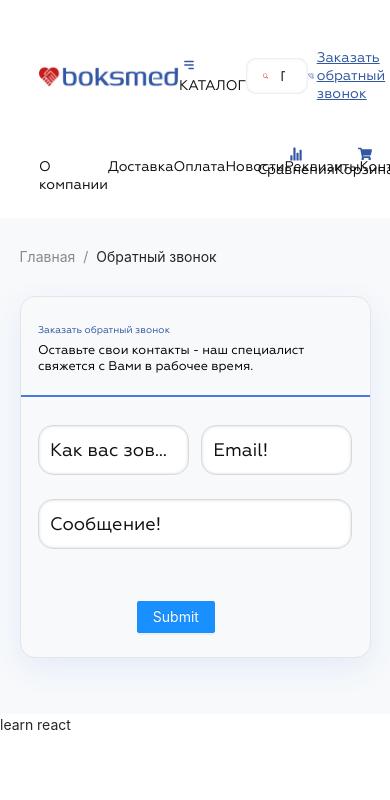
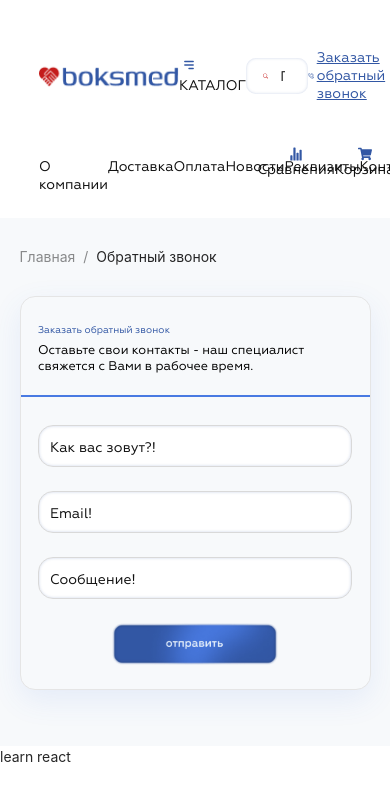
Before and after one commit to TukhtayevaRoziya/boksMedFront, a React (Create React App) app: page / in a window 390 px wide. Shown: the top 800 px of the page. Built offline with nearby package versions, Linux system fonts and the light colour scheme.

Commit message:
fix contact responsive

```diff
--- a/src/components/contact/Contact.module.css
+++ b/src/components/contact/Contact.module.css
@@ -41,6 +41,7 @@
   font-size: 1.3em;
   line-height: 1.5em;
   color: #000000;
+  width: 99%;
 }
 
 @media (min-width: 0) and (max-width: 1200px) {
--- a/src/components/contact/Form.module.css
+++ b/src/components/contact/Form.module.css
@@ -3,7 +3,7 @@
   display: flex;
   flex-wrap: wrap;
   justify-content: space-between;
-  margin: 2em auto;
+  margin: 2em auto 0;
 }
 
 .mini_inp {
@@ -27,17 +27,44 @@
   font-weight: 400;
   font-size: 1.3em;
   line-height: 1.5em;
-
   color: var(--main-font-black-color);
 }
 
-.two__inp .mini_inp:last-child{
+.two__inp .mini_inp:last-child {
   width: 100%;
 }
 
-.hr{
-  border: 0.5px solid #497AE2;
+.hr {
+  border: 0.5px solid #497ae2;
   height: 0;
   box-sizing: border-box;
-  margin-top: .5rem;
+  margin-top: 0.5rem;
 }
+
+.btn {
+  height: 4em;
+  background-image: url(../../assets/contact/btn.webp);
+  background-size: auto;
+  background-repeat: no-repeat;
+}
+
+@media (min-width: 0) and (max-width: 600.9px) {
+  .mini_inp {
+    width: 100%;
+  }
+
+  .btn{
+    background-position: center;
+    height: 3em;
+    background-size: contain;
+  }
+
+  .mini_inp input {
+    height: 3em;
+  }
+
+  .mini_inp input::placeholder {
+    font-size: 1em;
+    line-height: 1em;
+  }
+}
--- a/src/components/contact/Form.tsx
+++ b/src/components/contact/Form.tsx
@@ -1,5 +1,5 @@
 import React from "react";
-import { Button, Form, Input } from "antd";
+import { Form, Input } from "antd";
 
 import { instance } from "../../api/api";
 import { ResType } from "../../types/ApiTypes";
@@ -39,7 +39,8 @@ const MyForm: React.FC = () => {
   ];
 
   const dataMap = data.map((d) => (
-    <Form.Item key={d.id}
+    <Form.Item
+      key={d.id}
       name={d.name}
       rules={[{ required: true, message: d.message }]}
       className={styles.mini_inp}
@@ -62,9 +63,7 @@ const MyForm: React.FC = () => {
       >
         <div className={styles.two__inp}>{dataMap}</div>
         <Form.Item wrapperCol={{ offset: 8, span: 16 }}>
-          <Button type="primary" htmlType="submit">
-            Submit
-          </Button>
+          <div className={styles.btn}/>
         </Form.Item>
       </Form>
     </>
--- a/src/index.css
+++ b/src/index.css
@@ -23,3 +23,14 @@ code {
   --main-font-black-color: #111111;
   --main-font-blue-color: #3257a4;
 }
+
+.ant-col-offset-8{
+  margin-left: 5%;
+  width: 100%;
+}
+
+@media (min-width: 0) and (max-width: 600.9px) {
+  .ant-col-offset-8{
+    margin-left: 0;
+  }
+}
```
Also changed, not shown: src/assets/contact/btn.png (added), src/assets/contact/btn.webp (added).
